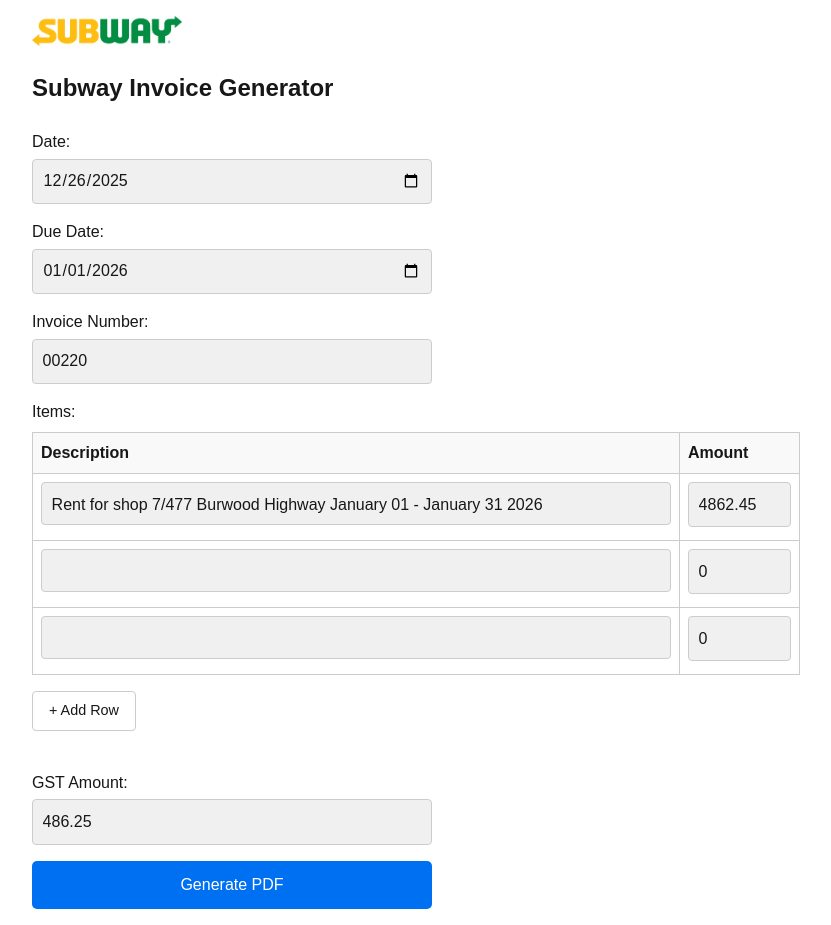
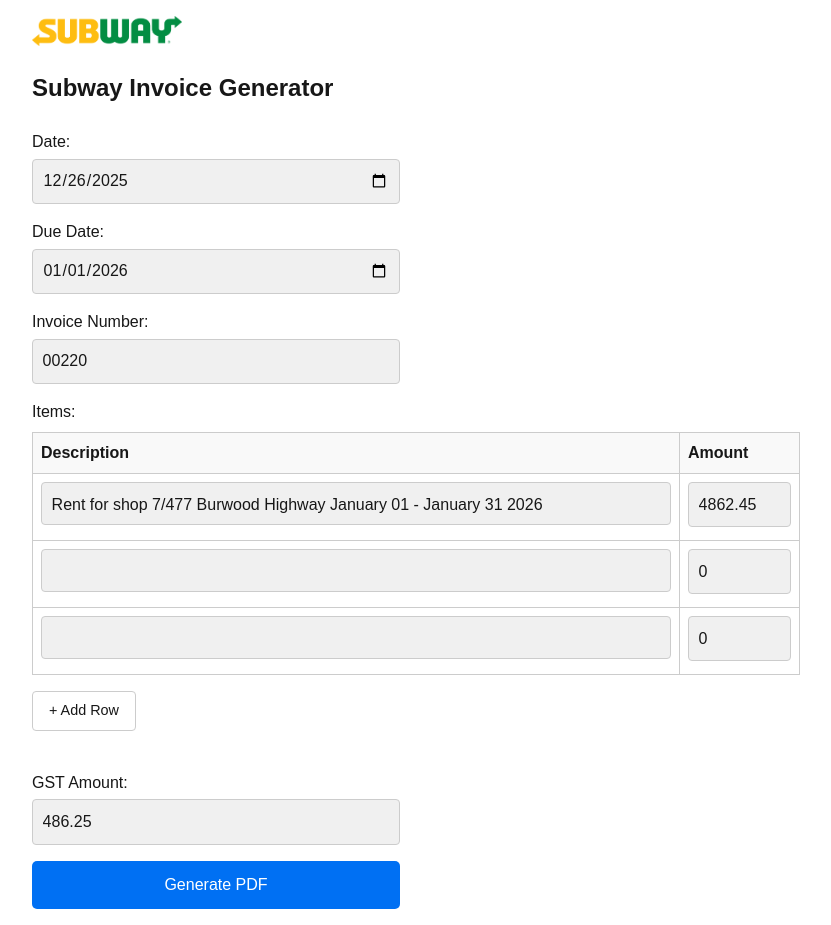
Before and after one commit to msutanto5168/MyInvoicesAgent, a Next.js app in the folder my-next-app/: page / in a window 1280 px wide. Shown: the whole page, without its empty margins (224-1055 px from the left). Built offline with nearby package versions, Linux system fonts and the light colour scheme.

Commit message:
more date layout updates

```diff
--- a/my-next-app/app/page.tsx
+++ b/my-next-app/app/page.tsx
@@ -188,7 +188,8 @@
 
   const formInputStyle = {
     ...inputStyle,
-    width: "100%"
+    width: "calc(100% - 2rem)", // Account for main padding
+    maxWidth: "368px" // 400px - 2rem padding
   };
 
   const tableInputStyle = {
@@ -228,7 +229,6 @@
         <label style={{ display: "block", marginBottom: "0.3rem", fontWeight: "500" }}>
           Date:
         </label>
-        <div style={{ maxWidth: "400px", width: "100%" }}>
         <input
           type="date"
           value={date}
@@ -236,13 +236,11 @@
           style={formInputStyle}
         />
       </div>
-      </div>
 
       <div style={{ marginBottom: "1rem" }}>
         <label style={{ display: "block", marginBottom: "0.3rem", fontWeight: "500" }}>
           Due Date:
         </label>
-        <div style={{ maxWidth: "400px", width: "100%" }}>
         <input
           type="date"
           value={dueDate}
@@ -253,13 +251,11 @@
           style={formInputStyle}
         />
       </div>
-      </div>
 
       <div style={{ marginBottom: "1rem" }}>
         <label style={{ display: "block", marginBottom: "0.3rem", fontWeight: "500" }}>
           Invoice Number:
         </label>
-        <div style={{ maxWidth: "400px", width: "100%" }}>
         <input
           type="text"
           value={invoiceNumber}
@@ -267,7 +263,6 @@
           placeholder="Invoice Number"
           style={formInputStyle}
         />
-        </div>
       </div>
 
       <div style={{ marginBottom: "1.5rem", overflowX: "auto" }}>
@@ -356,7 +351,6 @@
         <label style={{ display: "block", marginBottom: "0.3rem", fontWeight: "500" }}>
           GST Amount:
         </label>
-        <div style={{ maxWidth: "400px", width: "100%" }}>
         <input
           type="number"
           value={gst}
@@ -364,9 +358,7 @@
           style={formInputStyle}
         />
       </div>
-      </div>
 
-      <div style={{ maxWidth: "400px", width: "100%" }}>
       <button
         onClick={handleGenerateInvoice}
         disabled={loading}
@@ -379,12 +371,12 @@
           borderRadius: "5px",
           cursor: loading ? "not-allowed" : "pointer",
           opacity: loading ? 0.7 : 1,
-            width: "100%"
+          width: "calc(100% - 2rem)",
+          maxWidth: "368px"
         }}
       >
         {loading ? "Generating..." : "Generate PDF"}
       </button>
-      </div>
     </main>
   );
 }
```
Lines whose indentation alone changed are shown as unchanged.
